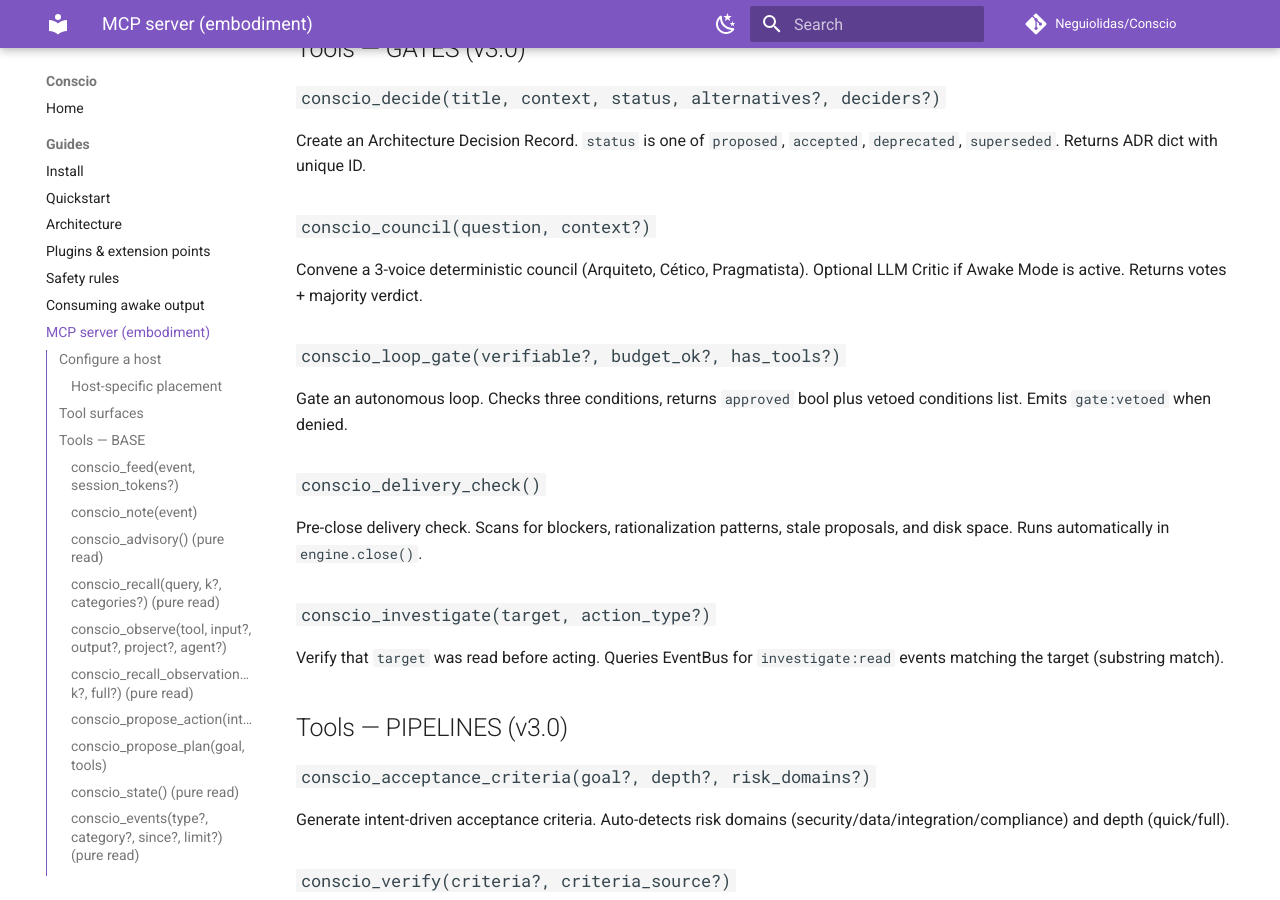
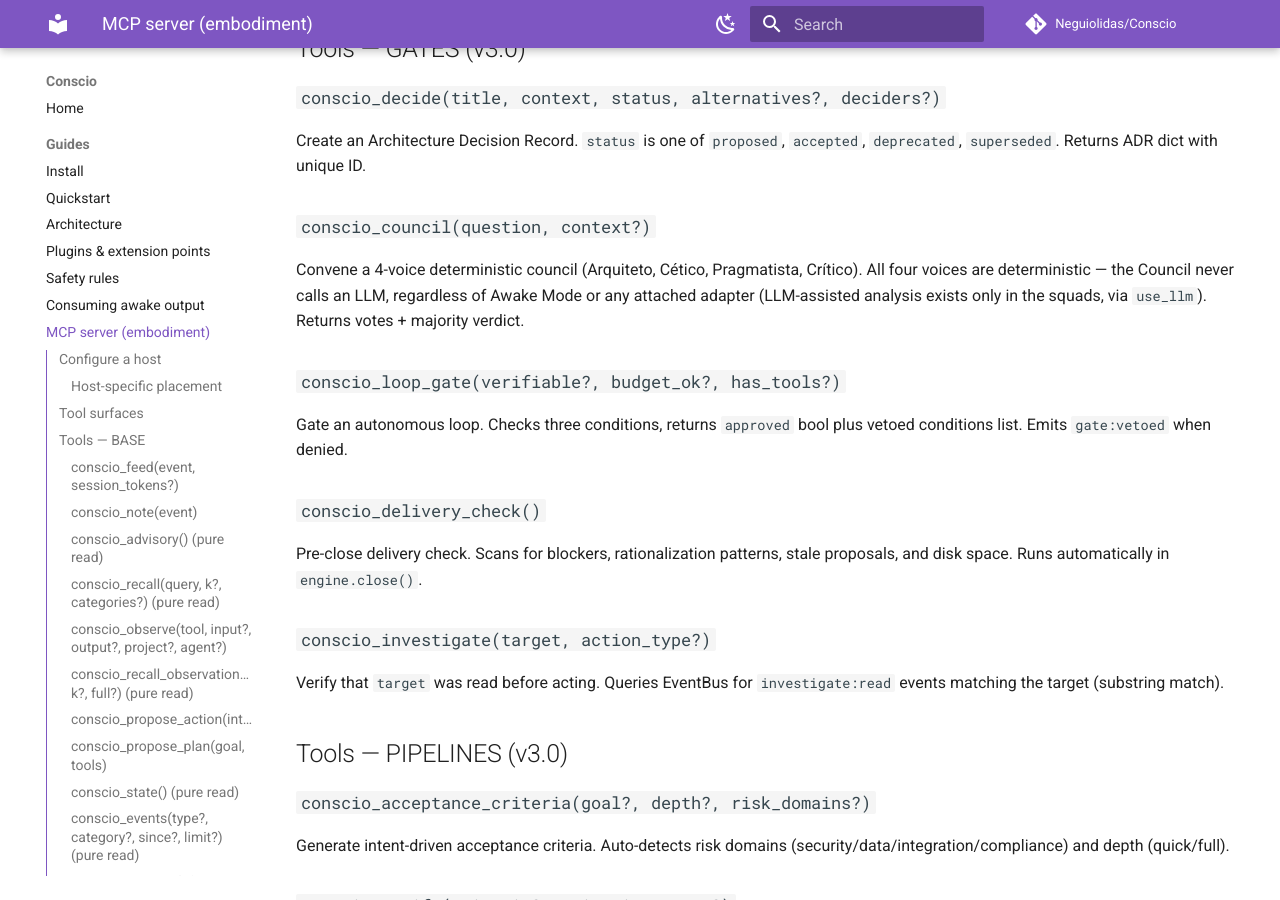
Before and after one commit to Neguiolidas/Conscio, an MkDocs documentation site: the page built from docs/guides/mcp.md, in a window 1280 px wide and 900 px high, scrolled down 5870 px. Built offline with MkDocs 1.6.1 and Material for MkDocs 9.7.7, drawn with Linux system fonts in a browser that asks for light colours; comment, search, counter and statistics services are not loaded; some of the changed text lies outside the part shown.

Commit message:
docs(council): 4-voice deterministic everywhere — docstring fixed, guides swept
Freebuff swept the docs against the code (4 present-tense lies fixed:
USAGE heuristic table 3->4 voices; mcp.md tool section — the 'Optional
LLM Critic' sentence removed, 4-voice deterministic, LLM only in
squads via use_llm; mcp.md mode-table ultra row '(det+LLM critic)' ->
'(det)'; architecture.md 3->4) and flagged the stale gates.py
docstring: it still promised 'No LLM calls except council.critic',
which the deterministic contract removed. Fixed — the docstring now
states the contract: all council voices and gate functions are
deterministic; optional LLM adapters remain available to other
pipelines such as squads.

Old-value sweep: remaining '3-voice' hits are historical only.
Regression: gates 44, mode_router 16, squads_integration 19 — all
green. ruff clean on touched files.

```diff
--- a/docs/guides/mcp.md
+++ b/docs/guides/mcp.md
@@ -305,8 +305,10 @@
 
 ### `conscio_council(question, context?)`
 
-Convene a 3-voice deterministic council (Arquiteto, Cético, Pragmatista).
-Optional LLM Critic if Awake Mode is active. Returns votes + majority verdict.
+Convene a 4-voice deterministic council (Arquiteto, Cético, Pragmatista,
+Crítico). All four voices are deterministic — the Council never calls an LLM,
+regardless of Awake Mode or any attached adapter (LLM-assisted analysis exists
+only in the squads, via `use_llm`). Returns votes + majority verdict.
 
 ### `conscio_loop_gate(verifiable?, budget_ok?, has_tools?)`
 
@@ -565,7 +567,7 @@
 | `lite` | 4 voices (det) | — | — |
 | `balanced` | 4 voices (det) | optimizer, auditor (det) | — |
 | `high` | 4 voices (det) | all 4 (det) | caustic, douche_reviewer (det) |
-| `ultra` | 4 voices (det+LLM critic) | all 4 (LLM opt-in) | all 4 (LLM opt-in) |
+| `ultra` | 4 voices (det) | all 4 (LLM opt-in) | all 4 (LLM opt-in) |
 
 > The Council is unaffected by the squad system — `engine.council()` and
 > `conscio_council` remain the same API with the same 4 voices.
```
Also changed, not shown: USAGE.md (+3 -1 lines), docs/guides/architecture.md (+1 -1 lines), 1 other file.
